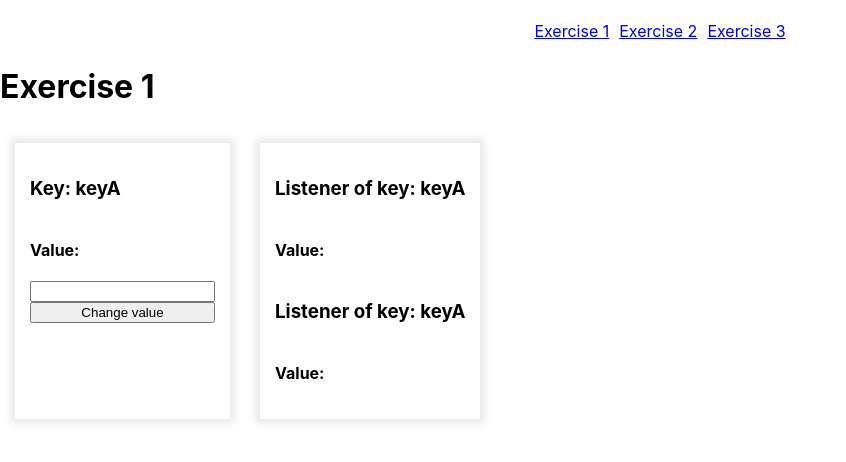
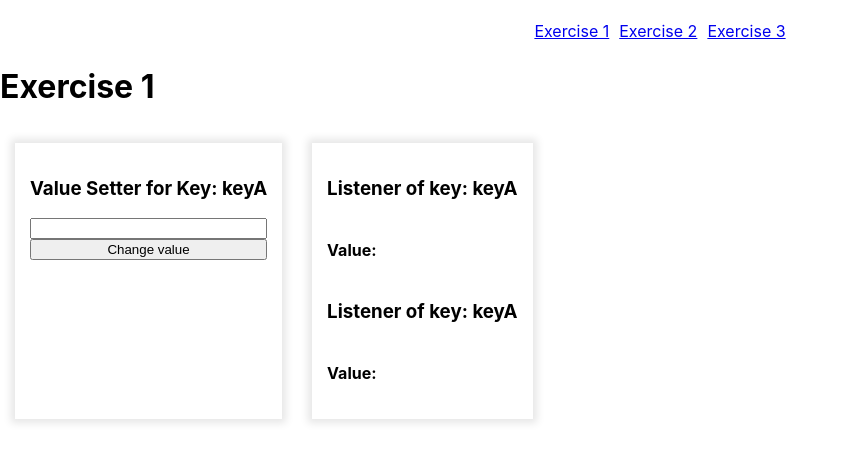
Before and after one commit to Manolo-Valdes/react-l3, a React (Create React App) app: page /react-l3/exercise1 in a window 1280 px wide. Shown: the top 462 px of the page, without its empty margins (0-846 px from the left). Built offline with nearby package versions, Linux system fonts and the light colour scheme.

Commit message:
exercise 1 more clear

```diff
--- a/src/exercise1/ValueEmiter.tsx
+++ b/src/exercise1/ValueEmiter.tsx
@@ -3,7 +3,7 @@ import useStoreValue from "./storeHook";
 
 function ValueEmiter({storeKey,value}:{storeKey:string,value:string})
 {
-    const [_value , setValue] = useStoreValue(storeKey,value)
+    const setValue = useStoreValue(storeKey,value)
     const inputElement = useRef<HTMLInputElement>(null);
 
     const onClickHandler = ()=>
@@ -13,8 +13,7 @@ function ValueEmiter({storeKey,value}:{storeKey:string,value:string})
         }
     return (
         <>
-            <h3>Key: {storeKey}</h3>
-            <h4>Value: {_value}</h4>
+            <h3>Value Setter for Key: {storeKey}</h3>
             <input type="text" ref={inputElement} />
             <button onClick={onClickHandler}>Change value</button>
         </>
--- a/src/exercise1/storeHook.tsx
+++ b/src/exercise1/storeHook.tsx
@@ -1,11 +1,11 @@
-import {Dispatch , SetStateAction, useEffect, useState } from "react";
+import {useEffect, useState } from "react";
 
 
 const eventName = "storage";
 type Nullable<T> = T | null;
 
 
-function useStoreValue<T>(key:string,_value:T):[T, (v:T)=>void]
+function useStoreValue<T>(key:string,_value:T):(v:T)=>void
 {
     const [value , _setValue] = useState<T>(() => {
         //Check if there is a value for the key in the localstorage
@@ -31,7 +31,7 @@ function useStoreValue<T>(key:string,_value:T):[T, (v:T)=>void]
         console.log('value setter called');
         _setValue(value);
       }
-      return [value, setValue];
+      return setValue;
 }
 
 function useStoreNotifier<T>(key:string):Nullable<T>
```
